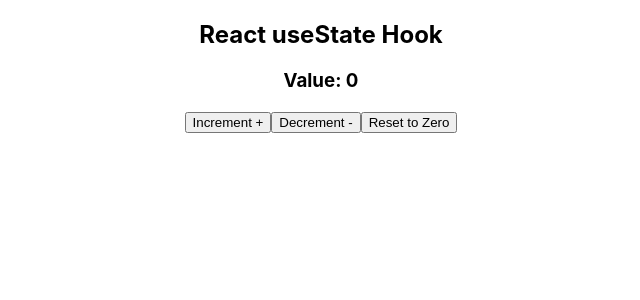
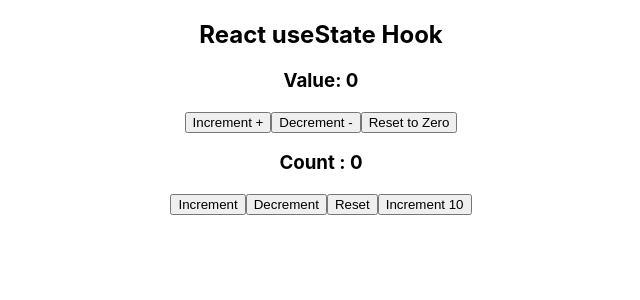
Before and after one commit to Abfahim21/React-Hooks, a React (Create React App) app in the folder react-hooks/: page / in a window 1280 px wide. Shown: the top 300 px of the page, without its empty margins (319-959 px from the left). Built offline with nearby package versions, Linux system fonts and the light colour scheme.

Commit message:
react useState hook

```diff
--- a/react-hooks/src/App.js
+++ b/react-hooks/src/App.js
@@ -1,10 +1,12 @@
 import './App.css';
 import UseStateV1 from './components/UseStateV1';
+import UseStateV2 from './components/UseStateV2';
 
 function App() {
   return (
     <div className="App">
       <UseStateV1/>
+      <UseStateV2/>
     </div>
   );
 }
--- /dev/null
+++ b/react-hooks/src/components/UseStateV2.js
@@ -0,0 +1,23 @@
+import React, { useState} from 'react'
+
+function UseStateV2() {
+    const initialValue = 0;
+    const [count, setCount] = useState(initialValue);
+    const IncrementTen = () =>{
+        for(let i = 0; i< 10; i++){
+            setCount(prevCount=>prevCount+1)
+        }
+    }
+  return (
+    <div>
+        <h3>Count : {count}</h3>
+        <button onClick={ ()=>setCount(prevCount => prevCount+1) }>Increment</button>
+        <button onClick={ ()=>setCount(prevCount => prevCount-1) }>Decrement</button>
+        <button onClick={ ()=>setCount(initialValue) }>Reset</button>
+        <button onClick={()=>IncrementTen()}>Increment 10</button>
+
+    </div>
+  )
+}
+
+export default UseStateV2
```
